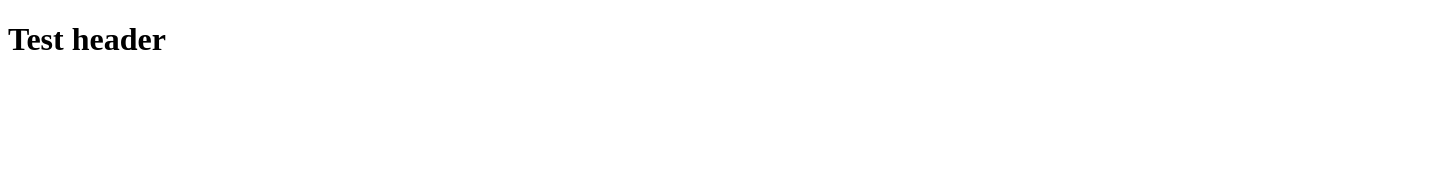
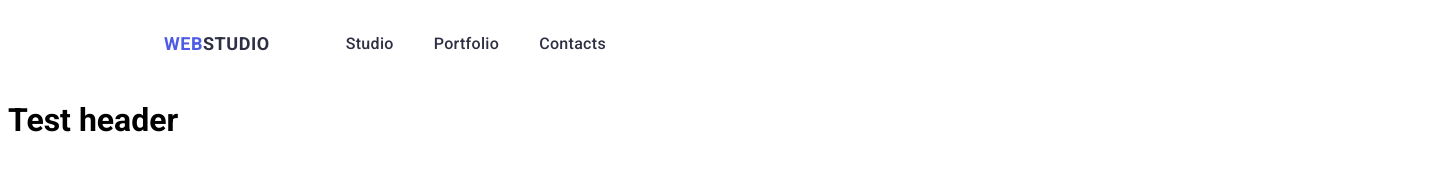
Before and after one commit to Veron0013/first_2025, a plain HTML site: page index.html in a window 1280 px wide. Shown: the whole page, 1448 px wide, since content can reach past the window. Drawn offline with Linux system fonts and the light colour scheme.

Commit message:
added nav

```diff
--- /dev/null
+++ b/css/styles.css
@@ -0,0 +1,55 @@
+body {
+    background-color: #fff;
+    width: 1440px;
+    font-family: "Roboto", sans-serif;
+}
+
+.topline {
+    height: 72px;
+    margin: auto;
+    display: flex;
+    align-items: center;
+    position: relative;
+}
+
+.Logo_start {
+    margin-left: 156px;
+    font-weight: 700;
+    font-size: 18px;
+    line-height: 117%;
+    letter-spacing: 0.03em;
+    text-transform: uppercase;
+    color: #4d5ae5;
+}
+
+.Logo_end {
+    font-weight: 700;
+    font-size: 18px;
+    line-height: 117%;
+    letter-spacing: 0.03em;
+    text-transform: uppercase;
+    color: #2e2f42;
+}
+
+.MenuNav {
+    margin-left: 76px;
+    margin-right: 332px;
+    display: flex;
+    align-items: center;
+    position: relative;
+    justify-content: space-between;
+}
+
+.menu-itm {
+    font-weight: 500;
+    font-size: 16px;
+    line-height: 150%;
+    letter-spacing: 0.02em;
+    color: #2e2f42;
+    cursor: pointer;
+}
+
+.cntr {
+    margin-left: 40px;
+    margin-right: 40px;
+}
--- a/index.html
+++ b/index.html
@@ -5,10 +5,26 @@
 		<meta charset="UTF-8">
 		<meta http-equiv="X-UA-Compatible" content="IE=edge">
 		<meta name="viewport" content="width=device-width, initial-scale=1.0">
-		<title>Document</title>
+		<link rel="preconnect" href="https://fonts.googleapis.com">
+		<link rel="preconnect" href="https://fonts.gstatic.com" crossorigin>
+		<link href="https://fonts.googleapis.com/css2?family=Montserrat:ital,wght@0,100..900;1,100..900&family=Roboto:ital,wght@0,100..900;1,100..900&display=swap" rel="stylesheet">
+
+		<link rel="stylesheet" href="css/styles.css"/>
+
+		<title>Profiles</title>
 	</head>
 
 	<body>
+		<div class="topline">
+			<p class="Logo_start">WEB</p>
+			<p class="Logo_end">Studio</p>
+
+			<div class="MenuNav">
+				<p class="menu-itm">Studio</p>
+				<p class="menu-itm cntr">Portfolio</p>
+				<p class="menu-itm">Contacts</p>
+			</div>
+		</div>
 		<h1>Test header</h1>
 	</body>
 </html>
```
